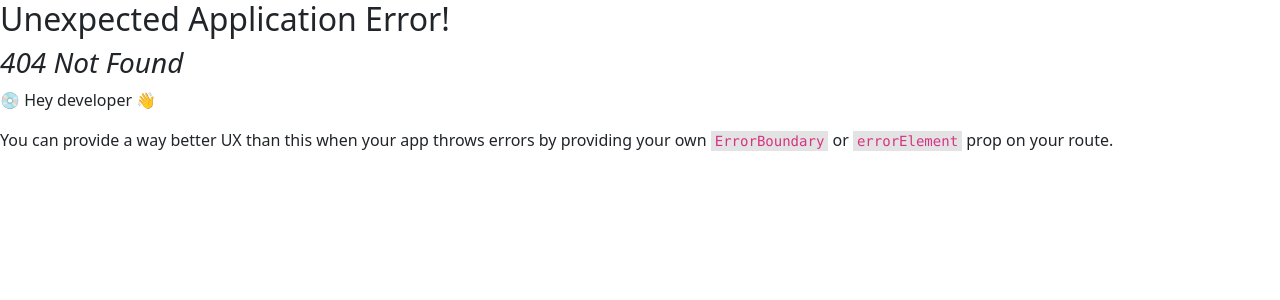
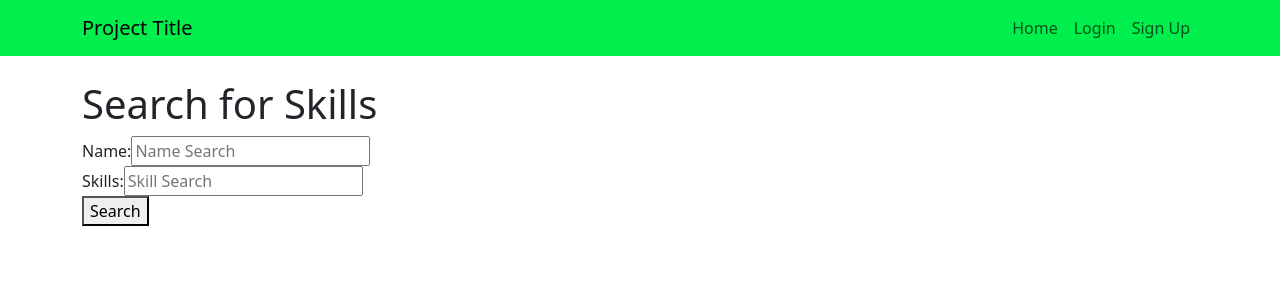
Before and after one commit to UCBX-2024-Team-Wombat/Final-Project, a React (Vite) app in the folder client/: page /search in a window 1280 px wide. Before the commit this address had no page. Shown: the top 300 px of the page. Built offline with nearby package versions, Linux system fonts and the light colour scheme.

Commit message:
added initial code for the search page

```diff
--- a/client/src/main.jsx
+++ b/client/src/main.jsx
@@ -8,6 +8,7 @@ import Home from "./pages/Home";
 import Login from "./pages/Login";
 import Signup from "./pages/Signup";
 import Error from "./pages/Error";
+import SearchPage from "./pages/SearchPage/SearchPage.jsx"
 
 const router = createBrowserRouter([
   {
@@ -27,6 +28,10 @@ const router = createBrowserRouter([
         path: "/signup",
         element: <Signup />,
       },
+      {
+        path: "/search",
+        element: <SearchPage />,
+      }
     ],
   },
 ]);
--- /dev/null
+++ b/client/src/pages/SearchPage/SearchPage.jsx
@@ -0,0 +1,52 @@
+import React, { useState } from 'react';
+
+const SearchPage = () => {
+  const [name, setName] = useState('');
+  const [skills, setSkills]= useState('');
+
+  const handleNameChange = (event) => {
+    setName(event.target.value);
+  };
+
+  const handleSkillsChange = (event) => {
+    setSkills(event.target.value);
+  };
+
+  const handleSearchSubmit = (event) => {
+    event.preventDefault();
+    // Need to add logic to handle the search
+  };
+
+  return (
+    <div>
+      <h1>Search for Skills</h1>
+      <form onSubmit={handleSearchSubmit}>
+        <div>
+          <label>
+            Name:
+            <input
+              type="text"
+              placeholder="Name Search"
+              value={name}
+              onChange={handleNameChange}
+            />
+          </label>
+        </div>
+        <div>
+          <label>
+            Skills:
+            <input
+              type="text"
+              placeholder="Skill Search"
+              value={skills}
+              onChange={handleSkillsChange}
+            />
+          </label>
+        </div>
+        <button type="submit">Search</button>
+      </form>
+    </div>
+  );
+};
+
+export default SearchPage;
```
